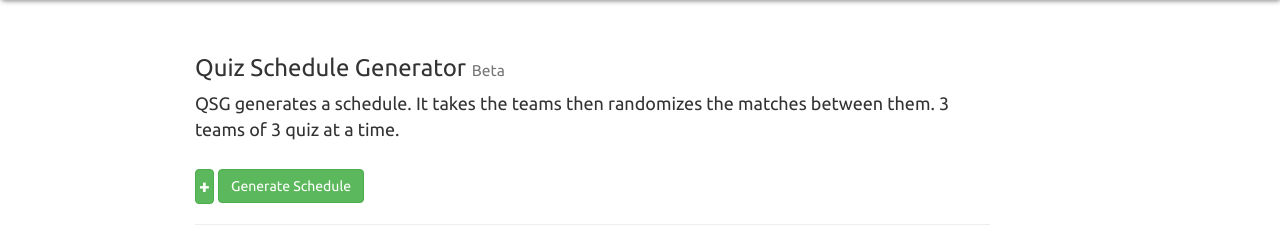
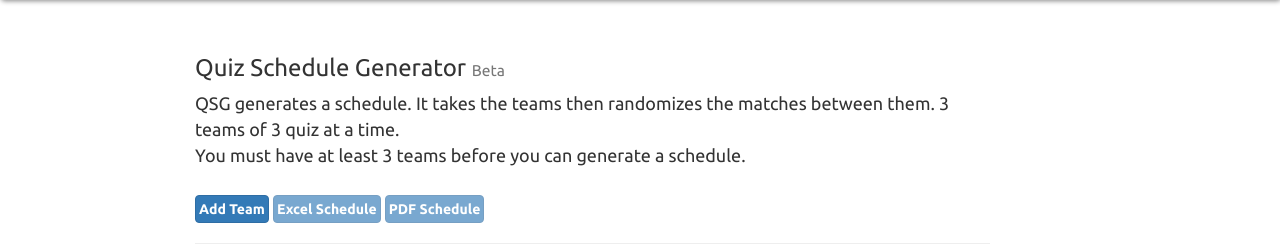
Before and after one commit to outlaws42/elderway, a Flask app: page /qsg in a window 1280 px wide. Shown: the part 52-297 px from the top of the page. Run offline with Flask 2, Linux system fonts and the light colour scheme; the visitor is signed in with stand-in values (Sample User, id 1); data comes from the database, SQL or seed files in the repository; data that the repository does not hold is empty; some libraries are stand-ins or nearby versions.

Commit message:
disable links in qsg if less than 3 teams

```diff
--- a/app/qsg/routes.py
+++ b/app/qsg/routes.py
@@ -22,7 +22,9 @@ def before_request():
 @login_required
 def qsg():
     teams = Teams.query.filter(Teams.user_id == current_user.id)
-    return render_template('qsg/qsg.html', title='QSG Web', teams=teams)
+    team_list = Teams.query.all()
+    print(team_list)
+    return render_template('qsg/qsg.html', title='QSG Web', teams=teams, team_list=team_list)
 
 @bp.route('/qsg_edit_team/<string:id>', methods=['GET', 'POST'])
 @login_required
--- a/app/static/css/main.css
+++ b/app/static/css/main.css
@@ -34,10 +34,10 @@ ul {
               font-size: 32px;
               }
 .plus-font{
-        font-size: 19px;
+        font-size: 14px;
         padding: 3px;
         font-family: 'Ubuntu', serif;
-        font-weight: 700;
+        font-weight: 600;
 
       }
 .navbar-inverse{
--- a/app/templates/qsg/qsg.html
+++ b/app/templates/qsg/qsg.html
@@ -9,17 +9,28 @@
 
     <h3>Quiz Schedule Generator <small>Beta</small></h3>
     <div>
-      QSG generates a schedule. It takes the teams then randomizes the matches between them. 3 teams of 3 quiz at a time.<br />
+      QSG generates a schedule. It takes the teams then randomizes the matches
+      between them. 3 teams of 3 quiz at a time.<br /> You must have at least 3 teams
+      before you can generate a schedule.
     </div>
     <br>
-    <a class="btn btn-success plus-font" href="/qsg_add_team">+</a>
-    <div class="dropdown">
-      <button class="btn btn-success">Generate Schedule</button>
+
+
+    <a class="btn btn-primary plus-font" href="/qsg_add_team">Add Team</a>
+    {% if team_list|length < 3 %}
+    <a class="btn btn-primary disabled plus-font" href="{{url_for('qsg.qsg_gen_sch', type='xlsx')}}">Excel Schedule</a>
+    <a class="btn btn-primary disabled plus-font" href="{{url_for('qsg.qsg_gen_sch', type='pdf')}}">PDF Schedule</a>
+    {% else %}
+    <a class="btn btn-primary plus-font" href="{{url_for('qsg.qsg_gen_sch', type='xlsx')}}">Excel Schedule</a>
+    <a class="btn btn-primary plus-font" href="{{url_for('qsg.qsg_gen_sch', type='pdf')}}">PDF Schedule</a>
+    {% endif %}
+   <!-- <div class="dropdown">
+      <button class="btn btn-success plus-font">Generate Excel Schedule</button>
       <div class="dropdown-content">
-        <a class="btn btn-success" href="{{url_for('qsg.qsg_gen_sch', type='xlsx')}}">Excel Format</a>
-        <a class="btn btn-success" href="{{url_for('qsg.qsg_gen_sch', type='pdf')}}">PDF Format</a>
+        <a class="btn btn-success plus-font" href="{{url_for('qsg.qsg_gen_sch', type='xlsx')}}">Excel Format</a>
+        <a class="btn btn-success plus-font" href="{{url_for('qsg.qsg_gen_sch', type='pdf')}}">PDF Format</a>
       </div>
-    </div>
+    </div>-->
     <hr>
     <table class="table table-striped">
       <tr>
@@ -38,7 +49,7 @@
         <td>
         <form action="{{url_for('qsg.qsg_delete_team', id=team.id)}}" method="post">
           <input type="hidden" name="method" value="DELETE">
-          <input type="submit" value="Delete" class="btn btn-danger">
+          <input type="submit" value="Delete" class="btn btn-default">
         </form>
       </td>
       </tr>
--- a/app/templates/qsg/qsg_add_team.html
+++ b/app/templates/qsg/qsg_add_team.html
@@ -19,7 +19,7 @@
     {% endif %}
     <br>
     <br>
-    <a href={{url_for('qsg.qsg')}} class="left btn btn-success"><< Back</a>
+    <a href={{url_for('qsg.qsg')}} class="left btn btn-primary plus-font"><< Back</a>
   {% endblock %}
 </div>
 </div>
--- a/app/templates/qsg/qsg_download.html
+++ b/app/templates/qsg/qsg_download.html
@@ -9,7 +9,7 @@
             <p>
                 Your {% if type == 'xlsx' %} Microsoft Excel{% elif type == 'pdf' %} PDF {% endif %} formated schedule has
                 been created you can download it with the following link. <br>
-            <a class="btn btn-success" href="{{url_for('qsg.return_files', filename=filename)}}">Download Schedule</a>
+            <a class="btn btn-primary plus-font" href="{{url_for('qsg.return_files', filename=filename)}}">Download Schedule</a>
             </p>
             {% endblock %}
           </div>
--- a/app/templates/todo/todo.html
+++ b/app/templates/todo/todo.html
@@ -8,7 +8,7 @@
 
     <h3>Todo <small>Beta</small></h3>
     <br>
-    <a class="btn btn-primary plus-font" href="/add_todo">+</a>
+    <a class="btn btn-primary plus-font" href="/add_todo">Add</a>
     <hr>
     <table class="table table-striped">
       <tr>
@@ -45,6 +45,7 @@
       </tr>
     {% endfor %}
   </table>
+  <a class="btn btn-primary plus-font" href="/add_todo">Add</a>
   </div>
 </div>
   <br />
```
